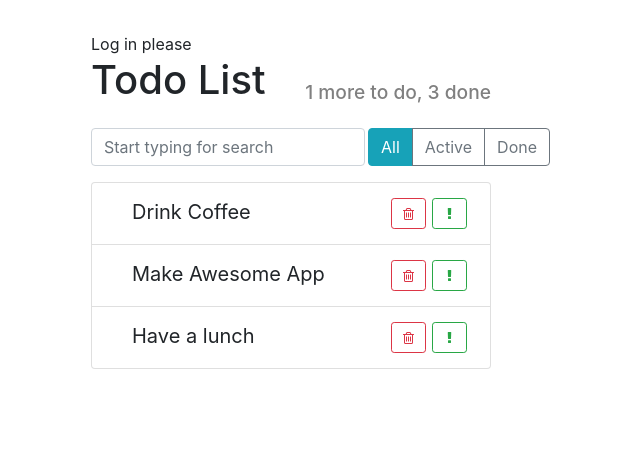
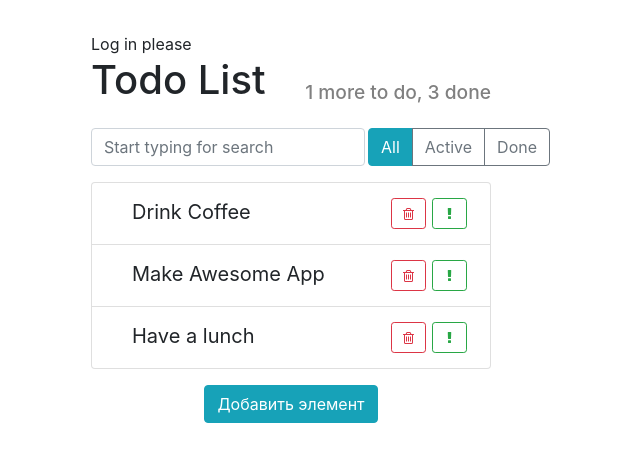
Before and after one commit to ArminBlaze/Udemy-react1-todo, a React (Create React App) app: page / in a window 1280 px wide. Shown: the top 462 px of the page, without its empty margins (349-989 px from the left). Built offline with nearby package versions, Linux system fonts and the light colour scheme.

Commit message:
41 - Добавляем элемент на страницу по кнопке

```diff
--- /dev/null
+++ b/src/components/AddTodo/AddTodo.css
@@ -0,0 +1,7 @@
+.AddTodo {
+	margin: 1rem 0;
+}
+
+.AddTodo button{
+	margin: 0 auto;
+}
--- /dev/null
+++ b/src/components/AddTodo/AddTodo.jsx
@@ -0,0 +1,18 @@
+import React from 'react';
+import './AddTodo.css';
+
+class AddTodo extends React.Component {
+
+	render() {
+		return (
+		<div className="AddTodo d-flex">
+			<button type="button"
+			className="btn btn-info"
+			onClick={ () => this.props.onAddTodo('Hello Peka!') }
+			>Добавить элемент</button>
+		</div>
+		);
+	}
+}
+
+export default AddTodo;
--- /dev/null
+++ b/src/components/AddTodo/index.js
@@ -0,0 +1,3 @@
+import AddTodo from './AddTodo';
+
+export default AddTodo;
--- a/src/components/TodoList/TodoList.jsx
+++ b/src/components/TodoList/TodoList.jsx
@@ -28,7 +28,7 @@ const TodoList = ({todos, onDeletedInApp}) => {
 
 
 	return (
-		<ul className="list-group todoList">
+		<ul className="list-group TodoList">
 			{elements}
 		</ul>
 	);
--- a/src/index.jsx
+++ b/src/index.jsx
@@ -5,6 +5,7 @@ import ReactDom from 'react-dom';
 import AppHeader from './components/AppHeader/';
 import SearchPanel from './components/SearchPanel/';
 import TodoList from './components/TodoList/';
+import AddTodo from './components/AddTodo/';
 import ItemStatusFilter from './components/ItemStatusFilter/';
 
 import './index.css';
@@ -21,7 +22,7 @@ class App extends React.Component {
 	}
 
 	deleteFromData = (id) => {
-		console.log(id)
+		console.log(id);
 
 		this.setState( ({todoData}) => {
 
@@ -31,6 +32,26 @@ class App extends React.Component {
 			//копируем массив и удаляем из него элемент
 			let newTodoData = todoData.slice();
 			newTodoData.splice(i, 1);
+
+			return {
+				todoData: newTodoData
+			}
+		})
+	};
+
+
+	onAddTodo = (text) => {
+		this.setState( ({todoData}) => {
+
+			const lastIndex = todoData.length - 1;
+
+			let newTodoData = todoData.slice();
+
+			var newTodo = {
+				id: newTodoData[lastIndex].id+1,
+				label: text
+			}
+			newTodoData.push(newTodo);
 
 			return {
 				todoData: newTodoData
@@ -56,6 +77,7 @@ class App extends React.Component {
 				//передаём списку ф-цию обратного вызова
 				onDeletedInApp={ this.deleteFromData }
 				/>
+				<AddTodo onAddTodo={ this.onAddTodo } />
 			</div>
 		)
 	}
```
